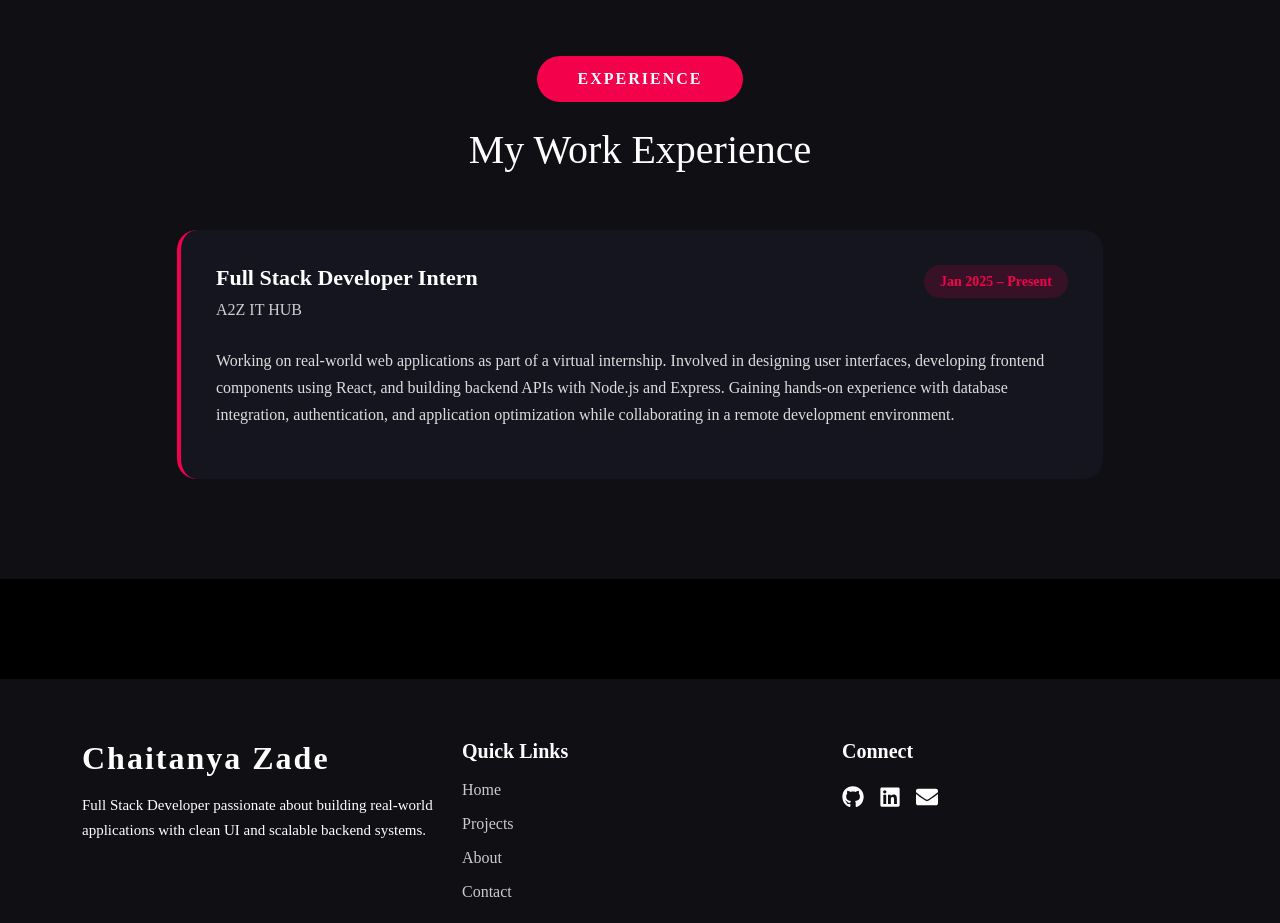
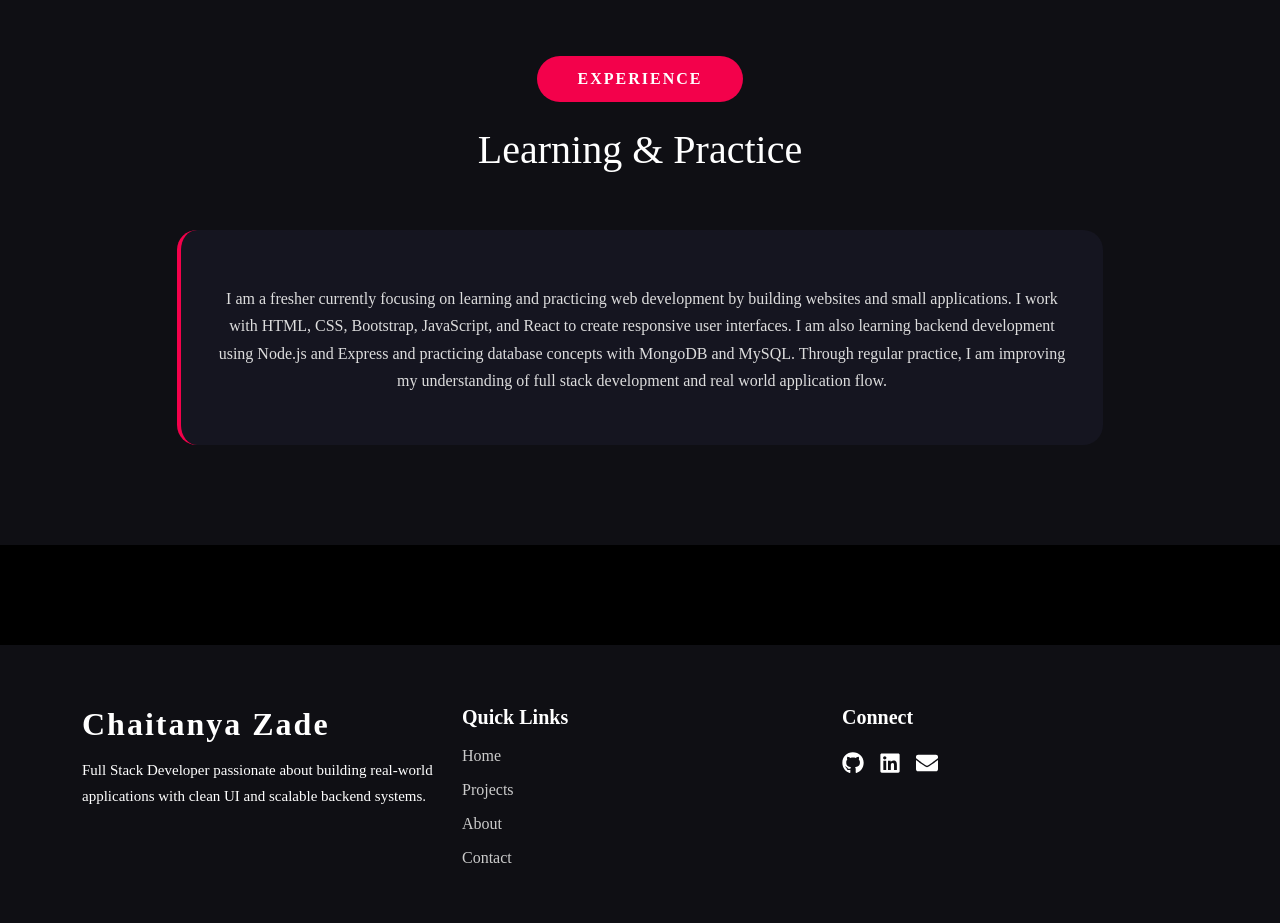
Before and after one commit to ZadeChaitanya/portfolio-react, a React (Vite) app: page / in a window 1280 px wide. Shown: the part 3520-4443 px from the top of the page. Built offline with nearby package versions, Linux system fonts and the light colour scheme.

Commit message:
Update portfolio UI and favicon

```diff
--- a/src/components/Experience.jsx
+++ b/src/components/Experience.jsx
@@ -2,48 +2,38 @@ import React from 'react'
 import './Experience.css'
 
 export default function Experience () {
-  // Later this data can come from backend / API
-  const experiences = [
-
-   {
-  role: 'Full Stack Developer Intern',
-  company: 'A2Z IT HUB',
-  duration: 'Jan 2025 – Present',
-  description:
-    'Working on real-world web applications as part of a virtual internship. Involved in designing user interfaces, developing frontend components using React, and building backend APIs with Node.js and Express. Gaining hands-on experience with database integration, authentication, and application optimization while collaborating in a remote development environment.'
-}
-
-
-  ]
-
   return (
     <div className='container-fluid experience-section'>
       <div className='container'>
         {/* Heading */}
         <div className='row mb-5'>
           <div className='col-12 text-center'>
-            <span className='btn exp-btn' style={{backgroundColor:"RGB(243, 1, 75)"}}>EXPERIENCE</span>
-            <h1 className='mt-4'>My Work Experience</h1>
+            <span
+              className='btn exp-btn'
+              style={{ backgroundColor: 'RGB(243, 1, 75)' }}
+            >
+              EXPERIENCE
+            </span>
+            <h1 className='mt-4'>Learning & Practice</h1>
           </div>
         </div>
 
-        {/* Experience Cards */}
-        <div className='row g-4 justify-content-center'>
-          {experiences.map((exp, index) => (
-            <div key={index} className='col-md-10'>
-              <div className='exp-card'>
-                <div className='exp-header'>
-                  <div>
-                    <h2>{exp.role}</h2>
-                    <h5>{exp.company}</h5>
-                  </div>
-                  <span className='exp-duration'>{exp.duration}</span>
-                </div>
-
-                <p className='exp-desc'>{exp.description}</p>
-              </div>
+        {/* Content */}
+        <div className='row justify-content-center'>
+          <div className='col-md-10'>
+            <div className='exp-card text-center'>
+              <p className='exp-desc'>
+                I am a fresher currently focusing on learning and practicing web
+                development by building websites and small applications. I work
+                with HTML, CSS, Bootstrap, JavaScript, and React to create
+                responsive user interfaces. I am also learning backend
+                development using Node.js and Express and practicing database
+                concepts with MongoDB and MySQL. Through regular practice, I am
+                improving my understanding of full stack development and real
+                world application flow.
+              </p>
             </div>
-          ))}
+          </div>
         </div>
       </div>
     </div>
```
